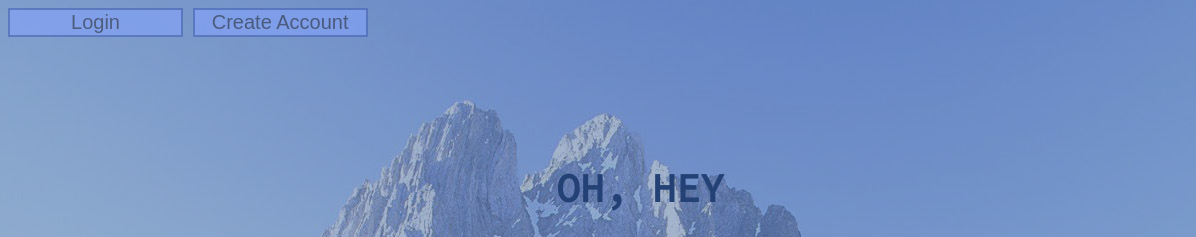
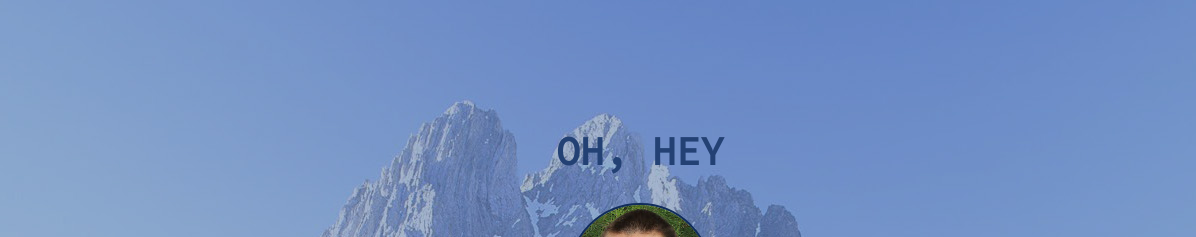
Before and after one commit to ward-spacecase/ward-spacecase.github.io, a plain HTML site: page index.html in a window 1280 px wide. Shown: the top 237 px of the page, 0-1196 px from the left. Drawn offline with Linux system fonts and the light colour scheme.

Commit message:
update button

```diff
--- a/index.html
+++ b/index.html
@@ -9,10 +9,6 @@
 </head>
 
 <body>
-    <div class="accounts">
-    <button onclick="loginPage()">Login</button>
-    <button onclick="createPage()">Create Account</button>
-    </div>
     <h1 class="top">OH, HEY</h1>
     <img src="images/profile.jpg">
     <h3>MY NAME IS</h3>
--- a/stylesheets/style.css
+++ b/stylesheets/style.css
@@ -68,15 +68,3 @@ nav ul li:hover {
 nav ul li .activeNav {
     color: white;
 }
-.accounts {
-  text-align: left;
-}
-.accounts button{
-    color: #39435e;
-    opacity: 0.7;
-    font-size: 20px;
-    background-color: #83a2f6;
-    width: 175px;
-    border: none;
-    border: #4e6bba solid 2px;
-}
```
Also changed, not shown: pages/storywrite/add.js (+14 -15 lines).
